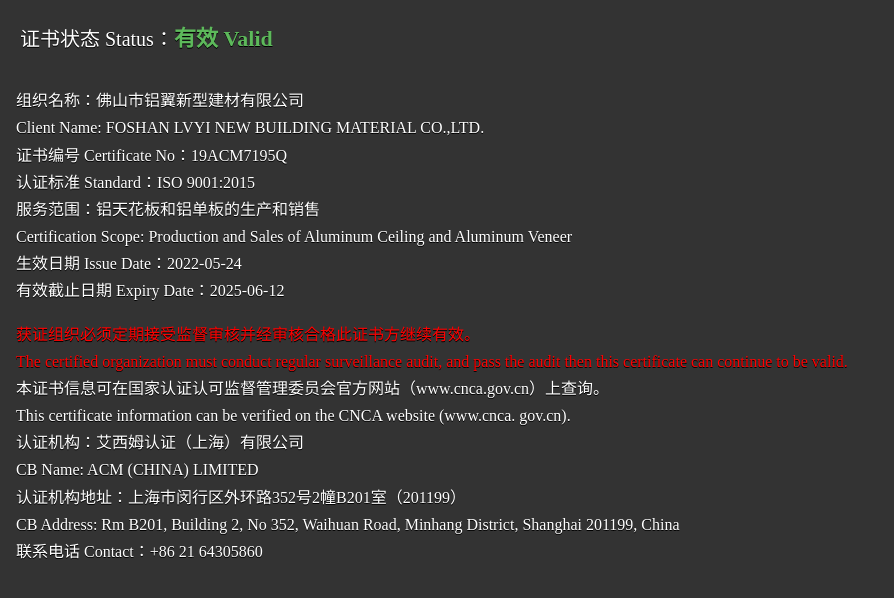
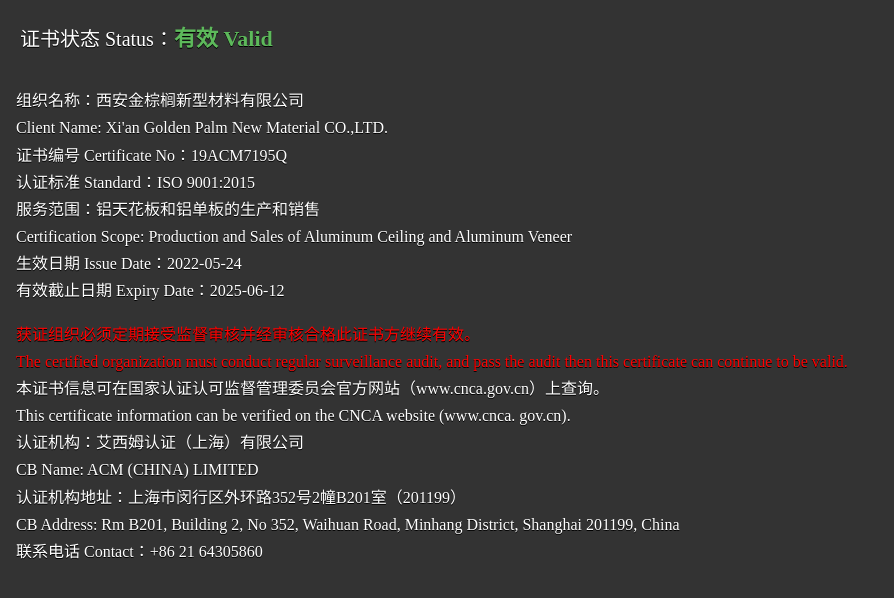
Before and after one commit to tyouseisyou/acmsyst, a plain HTML site: page index.html in a window 1280 px wide. Shown: the whole page, without its empty margins (0-894 px from the left). Drawn offline with Linux system fonts and the light colour scheme.

Commit message:
Update index.html

```diff
--- a/index.html
+++ b/index.html
@@ -86,8 +86,8 @@
         <div class="rz-state">证书状态 Status：<span id='displayName_blue'>有效 Valid</span></div>
         <div class="rz-infor">
              <div class='rz-item'>
-                <p>组织名称：佛山市铝翼新型建材有限公司</p>
-                <p>Client Name: FOSHAN LVYI NEW BUILDING MATERIAL CO.,LTD.</p>
+                <p>组织名称：西安金棕榈新型材料有限公司</p>
+                <p>Client Name: Xi'an Golden Palm New Material CO.,LTD.</p>
                 <p>证书编号 Certificate No：19ACM7195Q</p>
                 <p>认证标准 Standard：ISO 9001:2015</p>
                 <p>服务范围：铝天花板和铝单板的生产和销售</p>
```
